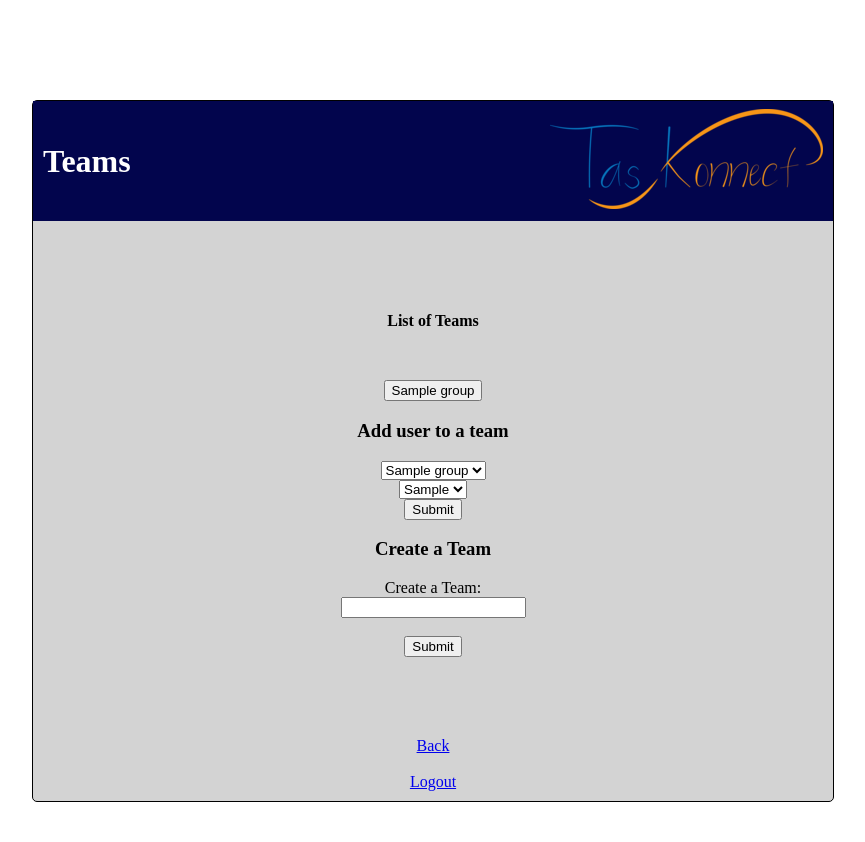
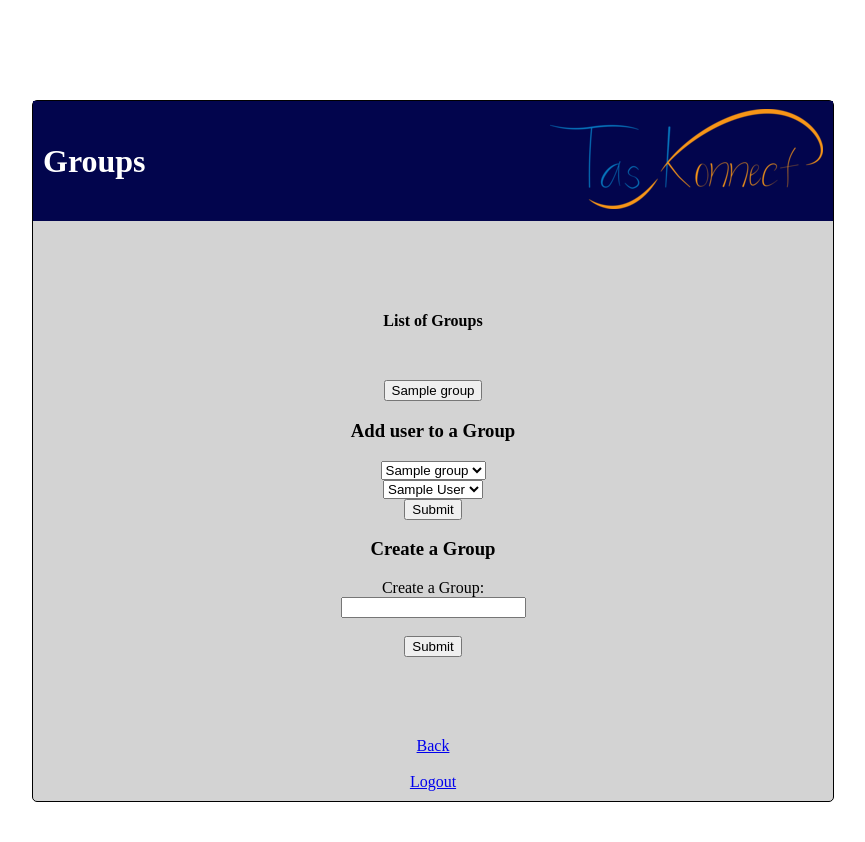
Before and after one commit to ablaser5/CSC394, a Flask app: template templates/groups.html in a window 1280 px wide. Shown: the top 842 px of the page, without its empty margins (207-1072 px from the left). Run offline with Flask 2, Linux system fonts and the light colour scheme; the template is opened without the code that fills it: most values are stand-ins (such as "Sample title", 1, 10 or a date in 2020).

```diff
--- a/main.py
+++ b/main.py
@@ -39,33 +39,34 @@ def index():
 @app.route('/groups', methods=['POST', 'GET'])
 def groups():
 	form_dict = {}
+	errors = []
+	success = []
 	user = session['user_hash']
 	user = getCurrentUser(user)
 	users = getAllUsers()
-
+	groups = getAllGroups(user['user_hash'])
 	if request.method == 'POST':
 		# Get data from form
 		if "team" in request.form:
-			groups = getAllGroups()
 			sql = "INSERT INTO groups (g_name,owner) VALUES (%s, %s)"
-			data = [request.form['team'],user['first_name']]
+			data = [request.form['team'],user['user_hash']]
 			db, cursor = connect()
 			try:
 				cursor.execute(sql, data)
 				db.commit()
 				db.close()
+				success.append("Successfully Created Group")
 			except Exception as e:
 				errors.append("Exception found: " + str(e))
-			groups = getAllGroups()
-			return render_template('groups.html', groups = groups, users = users)
+
+			return render_template('groups.html', groups = groups, users = users, errors=errors, success=success)
 		if "addusers" in request.form:
-			groups = getAllGroups()
 			print(request.form['gid'])
 			deleteUser(request.form['gid'],request.form['names'])
 			addUser(request.form['gid'],request.form['names'])
 			users = getAllUsers()
-			groups = getAllGroups()
-			return render_template('groups.html', groups = groups, users = users)
+			success.append("Successfully Added User to Group")
+			return render_template('groups.html', groups = groups, users = users, errors=errors, success=success)
 		else:
 			print(request.form)
 			form_dict = request.form['sub']
@@ -73,8 +74,7 @@ def groups():
 			return render_template('grouplist.html', team = names)
 
 
-	groups = getAllGroups()
-	return render_template('groups.html', groups = groups, users = users)
+	return render_template('groups.html', groups = groups, users = users, errors=errors, success=success)
 
 
 @app.route('/register', methods=['POST', 'GET'])
@@ -95,7 +95,6 @@ def register():
 		form_dict = loadForm(form_dict)
 		# Make sure fields are not empty
 		noErrors = checkEmptyForm(form_dict)
-		print(noErrors)
 		if noErrors:
 			email = form_dict['email']
 			first_name = form_dict['first_name']
@@ -107,6 +106,7 @@ def register():
 			position_id = 1
 
 			user_hash = generate_password_hash(str(email) + str(first_name) + str(last_name) + str(password))
+			organization = generate_password_hash(str(user_hash))
 
 			# Validate As Needed
 			if form_dict['password'] != confirm_password:
@@ -116,8 +116,8 @@ def register():
 				errors.append("There is already an user with that email address.")
 			# If no errors, proceed with database interaction
 			if len(errors) == 0:
-				sql = "INSERT INTO users (email, first_name, last_name, password, permission_id, position_id, user_hash, verified) VALUES (%s, %s, %s, %s, %s, %s, %s, %s)"
-				data = [email, first_name, last_name, password, perm, position_id, user_hash, 0]
+				sql = "INSERT INTO users (email, first_name, last_name, password, permission_id, position_id, user_hash, verified, organization) VALUES (%s, %s, %s, %s, %s, %s, %s, %s, %s)"
+				data = [email, first_name, last_name, password, perm, position_id, user_hash, 0, organization]
 				db, cursor = connect()
 				try:
 					cursor.execute(sql, data)
@@ -230,8 +230,8 @@ def admin_create_user():
 		permission = form_dict['permission']
 		position = form_dict['position']
 		user_hash = generate_password_hash(str(email) + str(permission) + str(position))
-		sql = "INSERT INTO users (email, permission_id, position_id, user_hash, verified) VALUES (%s, %s, %s, %s, %s)"
-		data = [email, permission, position, user_hash, 0]
+		sql = "INSERT INTO users (email, permission_id, position_id, user_hash, verified, organization) VALUES (%s, %s, %s, %s, %s, %s)"
+		data = [email, permission, position, user_hash, 0, user['organization']]
 		db, cursor = connect()
 		cursor.execute(sql, data)
 		db.commit()
--- a/templates/groups.html
+++ b/templates/groups.html
@@ -8,13 +8,19 @@
 {% block content %}
 <div id="form">
   <div id="header">
-    <h1>Teams</h1>
+    <h1>Groups</h1>
     <center><img id="taskonnect" src="static/assets/KonnectLogos.png">
     </center>
   </div>
+  {% for error in errors %}
+    <p class="error">{{ error }}</p>
+  {% endfor %}
+  {% for s in success %}
+    <p class="success">{{ s }}</p>
+  {% endfor %}
   <div id="main">
     <center>
-      <h4> List of Teams </h4>
+      <h4> List of Groups </h4>
       {% for i in groups %}
       <form action="" method="POST" name="groups">
         <div id="input-holder">
@@ -25,7 +31,7 @@
     </center>
 
     <center>
-      <h3> Add user to a team </h3>
+      <h3> Add user to a Group </h3>
 
       <form action="" method="POST" name="groups">
         <select class="login-select" name="gid">
@@ -39,7 +45,7 @@
 
       <select class="login-select" name="names">
         {% for i in users %}
-        <option value="{{i['email']}}">{{i['first_name']}}</option>
+        <option value="{{i['email']}}">{{i['first_name']}} {{i['last_name']}}</option>
         {% endfor %}
       </select>
       <br>
@@ -48,9 +54,9 @@
     </center>
 
     <center>
-      <h3> Create a Team </h3>
+      <h3> Create a Group </h3>
       <form action="" method="POST" name="groups">
-        <label for="team">Create a Team:</label><br>
+        <label for="team">Create a Group:</label><br>
         <input type="text" id="team" name="team" value=""><br><br>
         <input name="team" type="submit" value="Submit">
       </form>
--- a/templates/home.html
+++ b/templates/home.html
@@ -26,13 +26,10 @@
 			<a class="button" href="/account">My Account</a>
 			<a class="button" href="/kanban">KanBan</a>
 			<a class="button" href="/">Archive</a>
-			<a class="button" href="/groups">Groups</a>
 
 			{% if user['permission'] == 'administrator' %}
+			<a class="button" href="/groups">Groups</a>
 			<a class="button" href="/admin_create_user">Create User</a>
-			{% endif %}
-
-			{% if user['permission'] == 'administrator' %}
 			<a class="button" href="/admin_manage_users">Manage Users</a>
 			{% endif %}
 		</div>
```
Also changed, not shown: project/database.py (+6 -4 lines).
